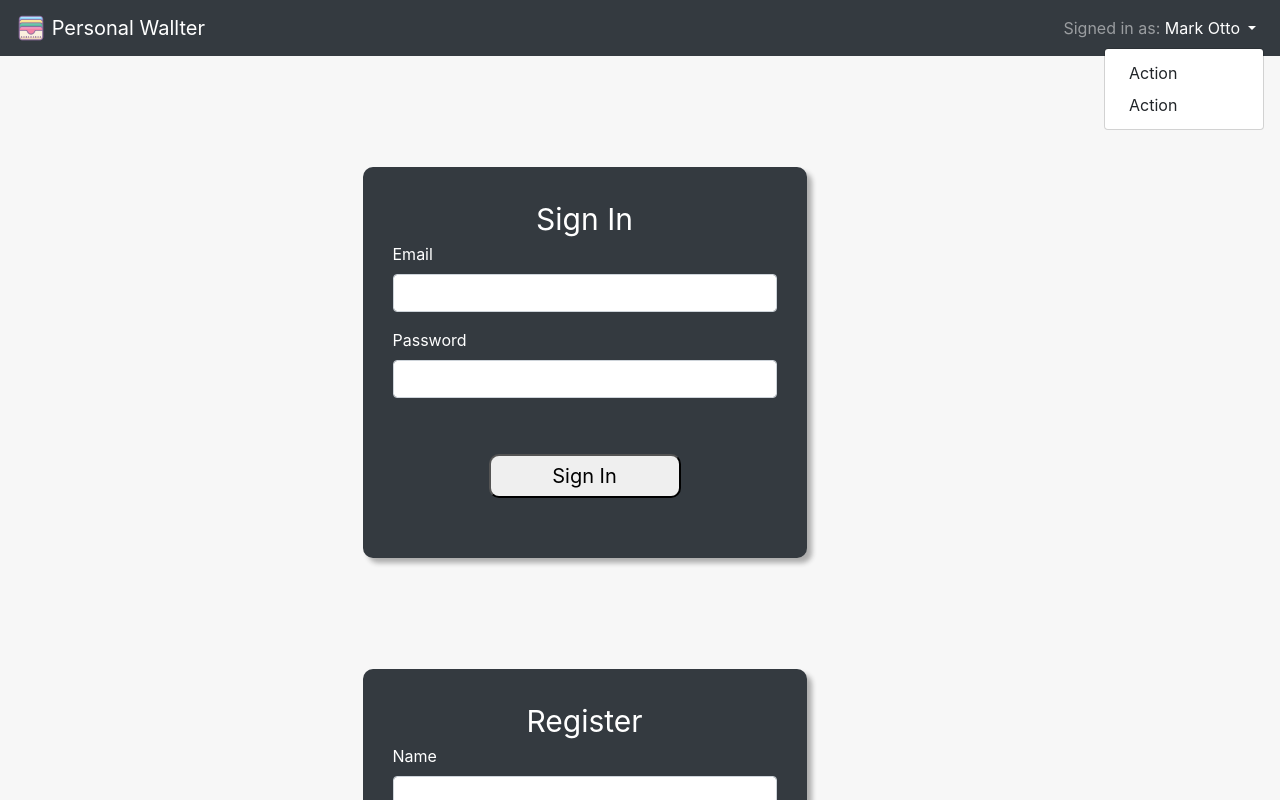
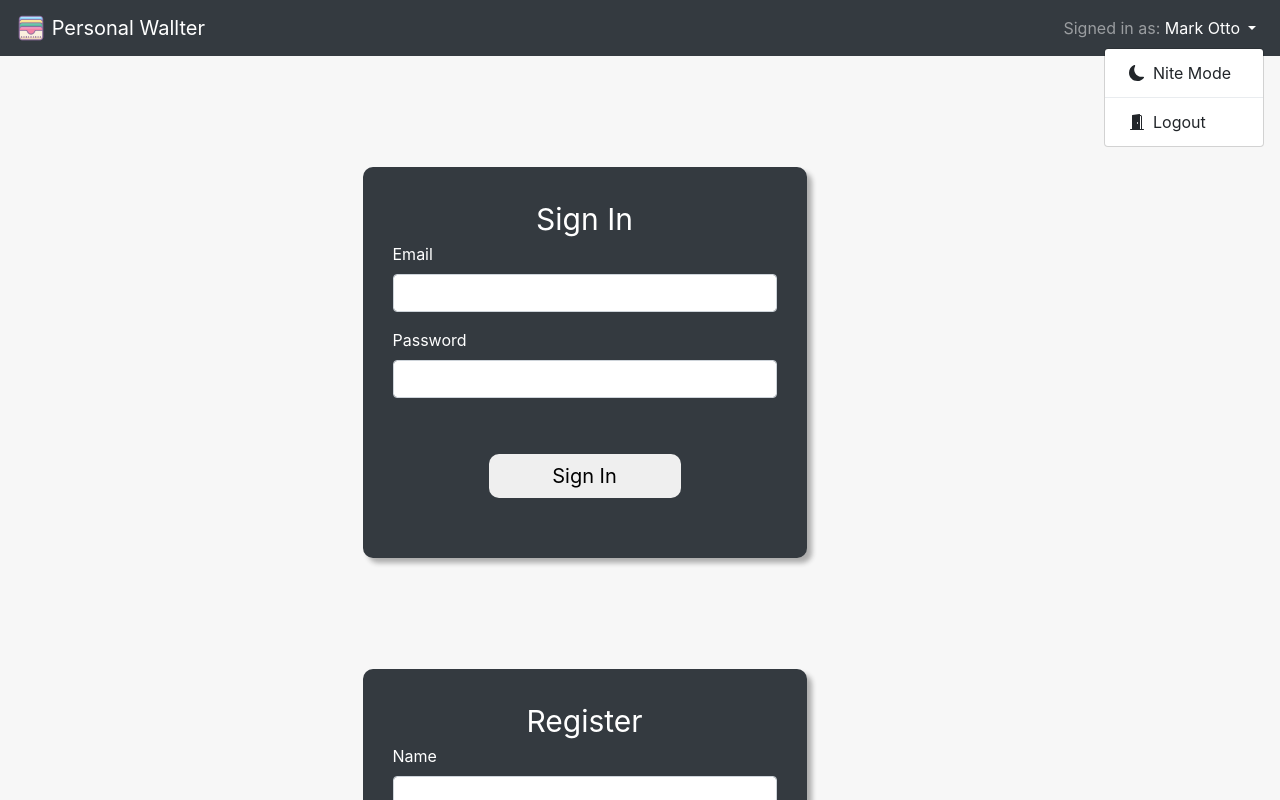
Before and after one commit to luigicampagnola/project-7, a React (Create React App) app: page / in a window 1280 px wide. Both pictures are taken after a click on the button 1252 px from the left and 28 px from the top of the page. Shown: the top 800 px of the page. Built offline with nearby package versions, Linux system fonts and the light colour scheme.

Commit message:
added icons

```diff
--- a/src/Components/NavbarComponent/NavbarUser/NavbarUser.js
+++ b/src/Components/NavbarComponent/NavbarUser/NavbarUser.js
@@ -1,5 +1,6 @@
 import React from "react";
 import { Navbar, NavDropdown } from "react-bootstrap";
+import { DoorOpenFill, MoonFill } from "react-bootstrap-icons";
 
 const NavbarUser = () => {
   return (
@@ -7,10 +8,21 @@ const NavbarUser = () => {
       <Navbar.Text>
         Signed in as: <a href="#login">Mark Otto</a>
       </Navbar.Text>
-        <NavDropdown alignRight>
-          <NavDropdown.Item>Action</NavDropdown.Item>
-          <NavDropdown.Item>Action</NavDropdown.Item>
-        </NavDropdown>
+      <NavDropdown alignRight>
+        <div>
+          <NavDropdown.Item className="d-flex">
+            <MoonFill className="mt-1 mr-1"></MoonFill>
+            <div className="pl-1">Nite Mode</div>
+          </NavDropdown.Item>
+        </div>
+        <NavDropdown.Divider />
+        <div>
+          <NavDropdown.Item className="d-flex">
+            <DoorOpenFill className="mt-1 mr-1"></DoorOpenFill>
+            <div className="pl-1">Logout</div>
+            </NavDropdown.Item>
+        </div>
+      </NavDropdown>
     </div>
   );
 };
--- a/src/Components/Register/RegisterButton/RegisterButton.css
+++ b/src/Components/Register/RegisterButton/RegisterButton.css
@@ -1,6 +1,7 @@
 .button {
     border-radius: 10px;
     margin-left: 25%;
+    border-color: transparent;
     width: 50%;
     padding: 5px;
     margin-top: 10px;
--- a/src/Components/Register/RegisterButton/RegisterButton.js
+++ b/src/Components/Register/RegisterButton/RegisterButton.js
@@ -3,7 +3,7 @@ import './RegisterButton.css';
 
 const RegisterButton = () => {
   return (
-    <div>
+    <div className='pt-2 pb-2'>
       <button className='button'>Submit</button>
     </div>
   );
--- a/src/Components/SignIn/SignInButton/SignInButton.css
+++ b/src/Components/SignIn/SignInButton/SignInButton.css
@@ -1,5 +1,6 @@
 .signin-btn {
   border-radius: 10px;
+  border-color: transparent;
   margin-left: 25%;
   width: 50%;
   padding: 5px;
```
Also changed, not shown: src/Components/NavbarComponent/NavbarDropdown/DropdownMenu.js (deleted, +0 -19 lines).
